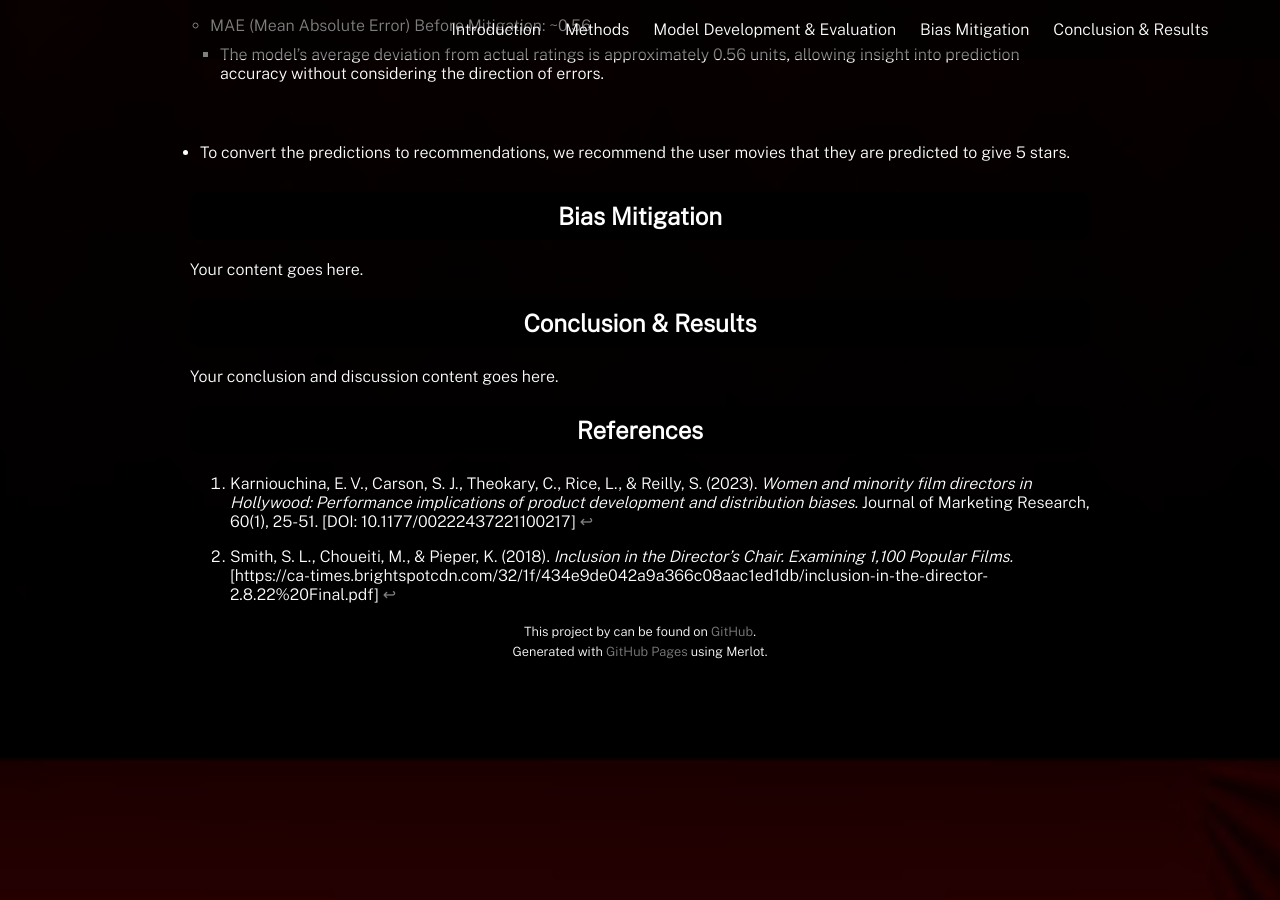
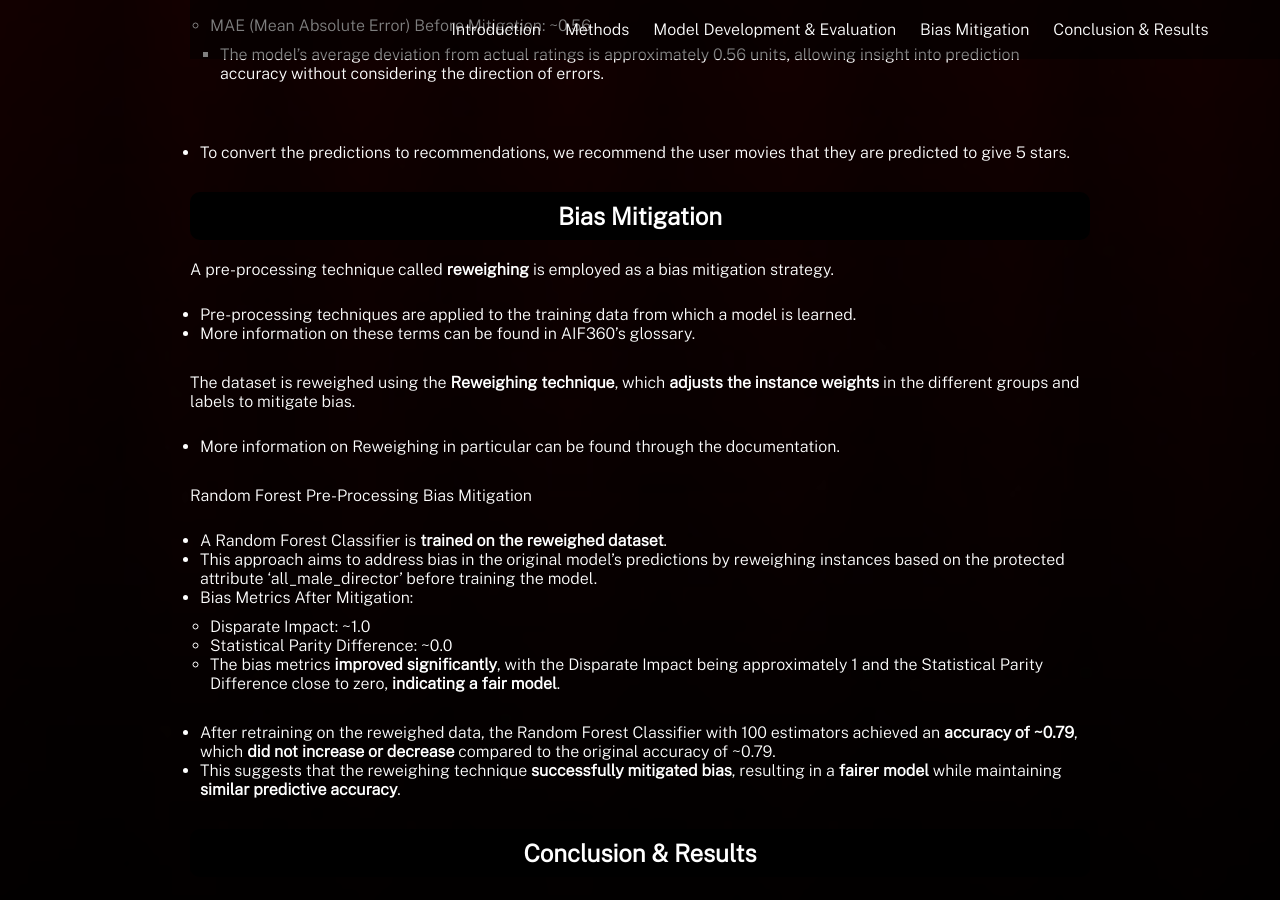
Before and after one commit to michael-garciaperez/DSC180A-Methodology-5, a Jekyll site: the page built from index.md, in a window 1280 px wide and 900 px high, scrolled down 6596 px. Built offline with Jekyll 4.4.1, drawn with Linux system fonts in a browser that asks for light colours.

Commit message:
Update index.md

```diff
--- a/index.md
+++ b/index.md
@@ -163,7 +163,22 @@ Recommender System using Singular Value Decomposition
 
 ## Bias Mitigation
 
-Your content goes here.
+A pre-processing technique called **reweighing** is employed as a bias mitigation strategy.
+- Pre-processing techniques are applied to the training data from which a model is learned.
+- More information on these terms can be found in [AIF360's glossary](https://aif360.res.ibm.com/resources#glossary).
+
+The dataset is reweighed using the **Reweighing technique**, which **adjusts the instance weights** in the different groups and labels to mitigate bias.
+- More information on Reweighing in particular can be found through the [documentation](https://aif360.readthedocs.io/en/latest/modules/generated/aif360.algorithms.preprocessing.Reweighing.html).
+
+Random Forest Pre-Processing Bias Mitigation
+- A Random Forest Classifier is **trained on the reweighed dataset**.
+- This approach aims to address bias in the original model's predictions by reweighing instances based on the protected attribute 'all_male_director' before training the model.
+- Bias Metrics After Mitigation:
+    - Disparate Impact: ~1.0
+    - Statistical Parity Difference: ~0.0
+    - The bias metrics **improved significantly**, with the Disparate Impact being approximately 1 and the Statistical Parity Difference close to zero, **indicating a fair model**.
+- After retraining on the reweighed data, the Random Forest Classifier with 100 estimators achieved an **accuracy of ~0.79**, which **did not increase or decrease** compared to the original accuracy of  ~0.79.
+- This suggests that the reweighing technique **successfully mitigated bias**, resulting in a **fairer model** while maintaining **similar predictive accuracy**.
 
 ## Conclusion & Results
 
```
